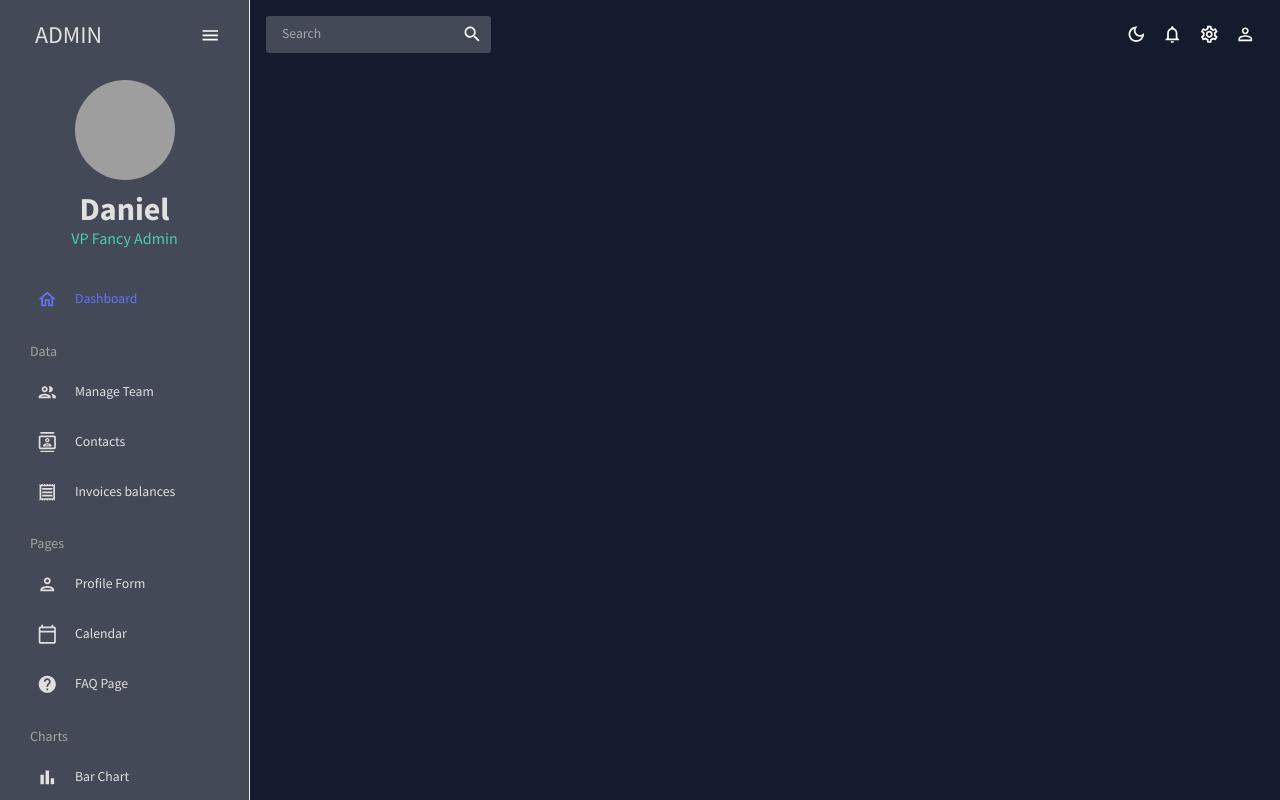
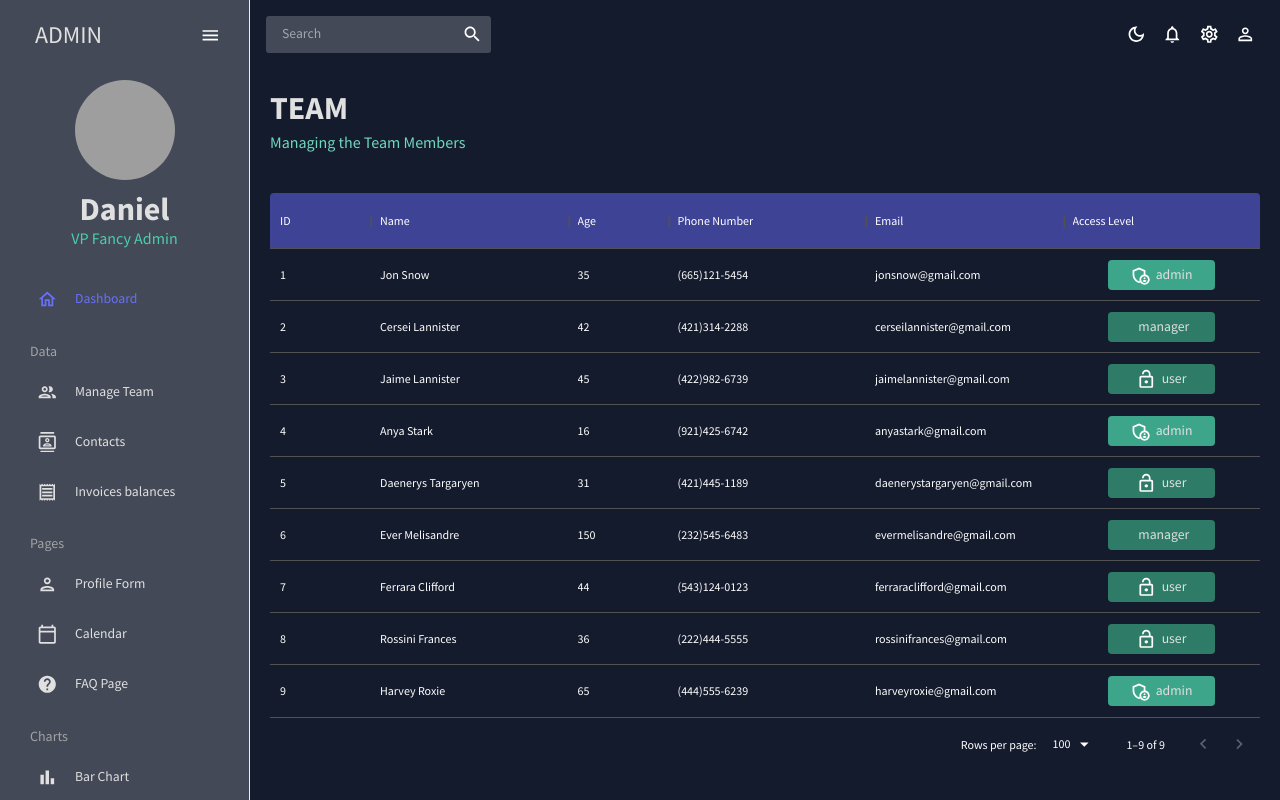
Before and after one commit to dmuniz41/react-admin-dashboard, a React (Create React App) app: page /team in a window 1280 px wide. Built offline with nearby package versions, Linux system fonts and the light colour scheme; grey boxes are pictures that could not be loaded.

Commit message:
styling Datagrid

```diff
--- a/src/App.js
+++ b/src/App.js
@@ -3,8 +3,8 @@
 import { Route, Routes } from "react-router-dom";
 import TopBar from "./scenes/global/TopBar";
 import Sidebar from "./scenes/global/Sidebar";
-import Dashboard from "./scenes/dashboard/Dashboard";
-// import Team from "./scenes/team";
+import Dashboard from "./scenes/dashboard";
+import Team from "./scenes/team";
 // import Invoices from "./scenes/invoices";
 // import Contacts from "./scenes/contacts";
 // import Bar from "./scenes/bar";
@@ -28,16 +28,16 @@
             <TopBar />
             <Routes>
               <Route path="/" element={<Dashboard />} />
-              {/* <Route path="/team" element={<Team />} />
-              <Route path="/invoices" element={<Invoices />} />
-              <Route path="/contacts" element={<Contacts />} />
-              <Route path="/bar" element={<Bar />} />
-              <Route path="/form" element={<Form />} />
-              <Route path="/line" element={<Line />} />
-              <Route path="/pie" element={<Pie />} />
-              <Route path="/faq" element={<FAQ />} />
-              <Route path="/geography" element={<Geography />} />
-              <Route path="/calendar" element={<Calendar />} /> */}
+              <Route path="/team" element={<Team />} />
+              {/* <Route path="/invoices" element={<Invoices />} /> */}
+              {/* <Route path="/contacts" element={<Contacts />} /> */}
+              {/* <Route path="/bar" element={<Bar />} /> */}
+              {/* <Route path="/form" element={<Form />} /> */}
+              {/* <Route path="/line" element={<Line />} /> */}
+              {/* <Route path="/pie" element={<Pie />} /> */}
+              {/* <Route path="/faq" element={<FAQ />} /> */}
+              {/* <Route path="/geography" element={<Geography />} /> */}
+              {/* <Route path="/calendar" element={<Calendar />} /> */}
             </Routes>
           </main>
         </div>
--- /dev/null
+++ b/src/components/Header.jsx
@@ -0,0 +1,26 @@
+import React from "react";
+import { Typography, Box, useTheme } from "@mui/material";
+import { tokens } from "../theme";
+
+const Header = ({ title, subtitle }) => {
+  const theme = useTheme();
+  const colors = tokens(theme.palette.mode);
+
+  return (
+    <Box mb="30px">
+      <Typography
+        variant="h2"
+        color={colors.grey[100]}
+        fontWeight="bold"
+        sx={{ mb: "5px" }}
+      >
+        {title}
+      </Typography>
+      <Typography variant="h5" color={colors.greenAccent[400]}>
+        {subtitle}
+      </Typography>
+    </Box>
+  );
+};
+
+export default Header;
--- a/src/scenes/dashboard/Dashboard.jsx
+++ /dev/null
@@ -1,7 +0,0 @@
-import React from "react";
-
-const Dashboard = () => {
-  return <div></div>;
-};
-
-export default Dashboard;
--- /dev/null
+++ b/src/scenes/dashboard/index.jsx
@@ -0,0 +1,15 @@
+import { Box } from "@mui/material";
+import React from "react";
+import Header from "../../components/Header";
+
+const Dashboard = () => {
+  return (
+    <Box m="20px">
+      <Box display="flex" justifyContent="space-between" alignItems="center">
+        <Header title="DASHBOARD" subtitle="Welcome to your dashboard" />
+      </Box>
+    </Box>
+  );
+};
+
+export default Dashboard;
--- /dev/null
+++ b/src/scenes/team/index.jsx
@@ -0,0 +1,104 @@
+import React from "react";
+import { Typography, Box, useTheme } from "@mui/material";
+import { DataGrid } from "@mui/x-data-grid";
+import { tokens } from "../../theme";
+import { mockDataTeam } from "../../data/mockData.js";
+import AdminPanelSettingsOutlinedIcon from "@mui/icons-material/AdminPanelSettingsOutlined";
+import LockOpenOutlinedIcon from "@mui/icons-material/LockOpenOutlined";
+import SecurityOutlinedIcon from "@mui/icons-material/SecurityOutlined";
+import Header from "../../components/Header";
+
+const Team = () => {
+  const theme = useTheme();
+  const colors = tokens(theme.palette.mode);
+  const columns = [
+    { field: "id", headerName: "ID", headerClassName: "column-header" },
+    {
+      field: "name",
+      headerName: "Name",
+      headerClassName: "column-header",
+      flex: 1,
+      cellClassName: "name-column--cell",
+    },
+    {
+      field: "age",
+      headerClassName: "column-header",
+      headerName: "Age",
+      type: "number",
+      headerAlign: "left",
+      align: "left",
+    },
+    {
+      field: "phone",
+      headerClassName: "column-header",
+      headerName: "Phone Number",
+      flex: 1,
+    },
+    {
+      field: "email",
+      headerClassName: "column-header",
+      headerName: "Email",
+      flex: 1,
+    },
+    {
+      field: "access",
+      headerClassName: "column-header",
+      headerName: "Access Level",
+      flex: 1,
+      renderCell: ({ row: { access } }) => {
+        return (
+          <Box
+            width="60%"
+            margin="0 auto"
+            p="5px"
+            display="flex"
+            justifyContent="center"
+            backgroundColor={
+              access === "admin"
+                ? colors.greenAccent[600]
+                : colors.greenAccent[700]
+            }
+            borderRadius="4px"
+          >
+            {access === "admin" && <AdminPanelSettingsOutlinedIcon />}
+            {access === "manger" && <SecurityOutlinedIcon />}
+            {access === "user" && <LockOpenOutlinedIcon />}
+            <Typography color={colors.grey[100]} sx={{ ml: "5px" }}>
+              {access}
+            </Typography>
+          </Box>
+        );
+      },
+    },
+  ];
+
+  return (
+    <Box m="20px">
+      <Header title="TEAM" subtitle="Managing the Team Members" />
+      <Box
+        m="40px 0 0 0 "
+        display="flex"
+        sx={{
+          "& .MuiDataGrid-root": { border: "none" },
+          "& .MuiDataGrid-cell": { borderBottom: "none" },
+          "& .name-column--cell:": { color: colors.greenAccent[300] },
+          "& .MuiDataGrid-virtualScroller:": {
+            backgroundColor: colors.primary[400],
+          },
+          "& .MuiDataGrid-footerContainer:": {
+            backgroundColor: colors.blueAccent[700],
+            borderTop: "none",
+          },
+          "& .column-header": {
+            backgroundColor: colors.blueAccent[700],
+            borderBottom: "none",
+          },
+        }}
+      >
+        <DataGrid autoHeight rows={mockDataTeam} columns={columns} />
+      </Box>
+    </Box>
+  );
+};
+
+export default Team;
```
